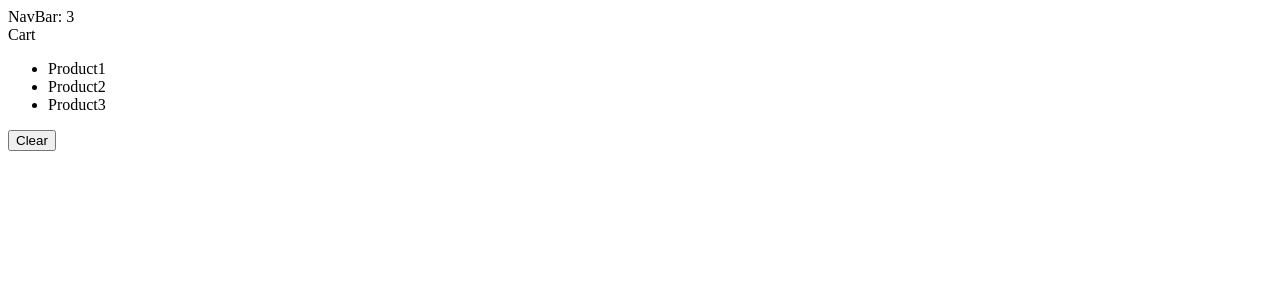
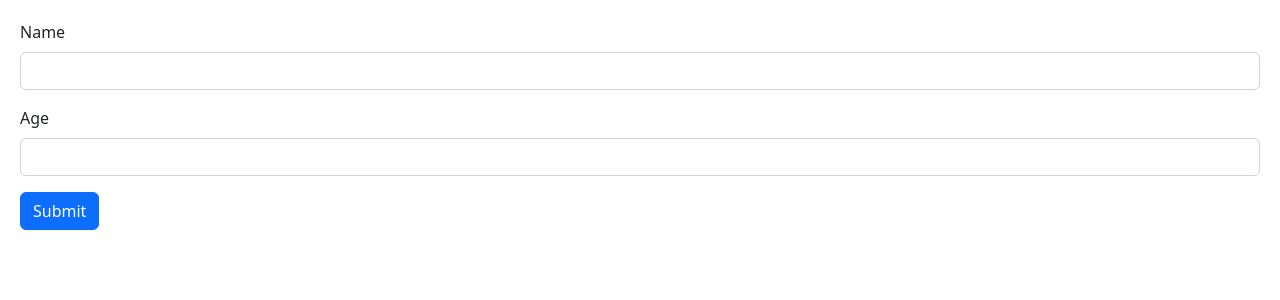
Before and after one commit to CaptainSalman/ReactPracticeApp, a React (Vite) app: page / in a window 1280 px wide. Shown: the top 300 px of the page. Built offline with nearby package versions, Linux system fonts and the light colour scheme.

Commit message:
Added the implementation of forms and getting the data from input fields

```diff
--- a/src/App.tsx
+++ b/src/App.tsx
@@ -1,13 +1,10 @@
-import { useState } from "react";
-import Cart from "./components/Cart";
-import NavBar from "./components/NavBar";
+import Form from "./components/Form";
+
 const App = () => {
-  const [cartItems, setCartItems] = useState(['Product1', 'Product2', 'Product3']);
 
   return (
     <div>
-      <NavBar cartItemsCount={cartItems.length} />
-      <Cart cartItems={cartItems} onClear={() => setCartItems([])} />
+      <Form />
     </div>
   );
 };
--- /dev/null
+++ b/src/components/Form.tsx
@@ -0,0 +1,33 @@
+import { use, useRef, type FormEvent } from "react";
+
+const Form = () => {
+    const nameRef = useRef<HTMLInputElement>(null);
+    const ageRef = useRef<HTMLInputElement>(null);
+    const person = {
+        name: '', age : 0
+    }
+    const handleSumbit = (event: FormEvent) => {
+        event.preventDefault();
+        person.name = nameRef.current?.value ?? '';
+        person.age = Number(ageRef.current?.value ?? '0');
+        console.log(person);
+    }
+  return (
+    <form onSubmit={handleSumbit}>
+      {/* div.mb-3 > label.form-label + input.form-control[type="text"] */}
+      <div className="mb-3">
+        <label htmlFor="name" className="form-label">
+          Name
+        </label>
+        <input ref={nameRef} id="name" type="text" className="form-control" />
+      </div>
+      <div className="mb-3">
+        <label htmlFor="age" className="form-label">Age</label>
+        <input ref={ageRef} id="age" type="number" className="form-control" />
+      </div>
+      <button className="btn btn-primary" type="submit">Submit</button>
+    </form>
+  );
+};
+
+export default Form;
--- /dev/null
+++ b/src/index.css
@@ -0,0 +1,3 @@
+body {
+    padding: 20px;
+}
--- a/src/main.tsx
+++ b/src/main.tsx
@@ -1,6 +1,8 @@
 import { StrictMode } from 'react'
 import { createRoot } from 'react-dom/client'
 import App from './App.tsx'
+import 'bootstrap/dist/css/bootstrap.min.css';
+import './index.css';
 
 createRoot(document.getElementById('root')!).render(
   <StrictMode>
```
